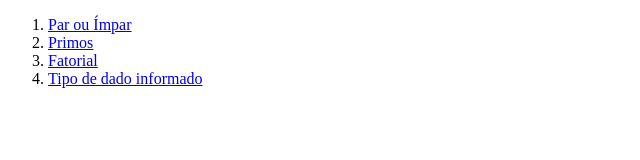
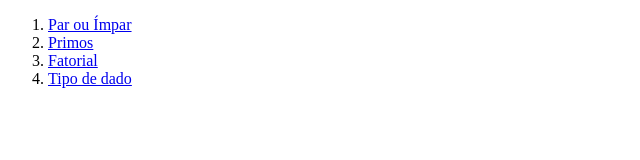
Before and after one commit to Leandrosganioni/Lab-Eng-de-Software, a plain HTML site: page semana1.html in a window 1280 px wide. Shown: the full height of the page, 0-640 px from the left. Drawn offline with Linux system fonts and the light colour scheme.

Commit message:
Update semana1.html

```diff
--- a/semana1.html
+++ b/semana1.html
@@ -10,7 +10,7 @@
         <li><a href="Atividade - 10-02/Atividade 1.html">Par ou Ímpar</a></li>
         <li><a href="Atividade - 10-02/Atividade 2.html">Primos</a></li>
         <li><a href="Atividade - 10-02/Atividade 3.html">Fatorial</a></li>
-        <li><a href="Atividade - 10-02/Atividade 4.html">Tipo de dado informado</a></li>
+        <li><a href="Atividade - 10-02/Atividade 4.html">Tipo de dado</a></li>
     </ol>
 </body>
 </html>
```
